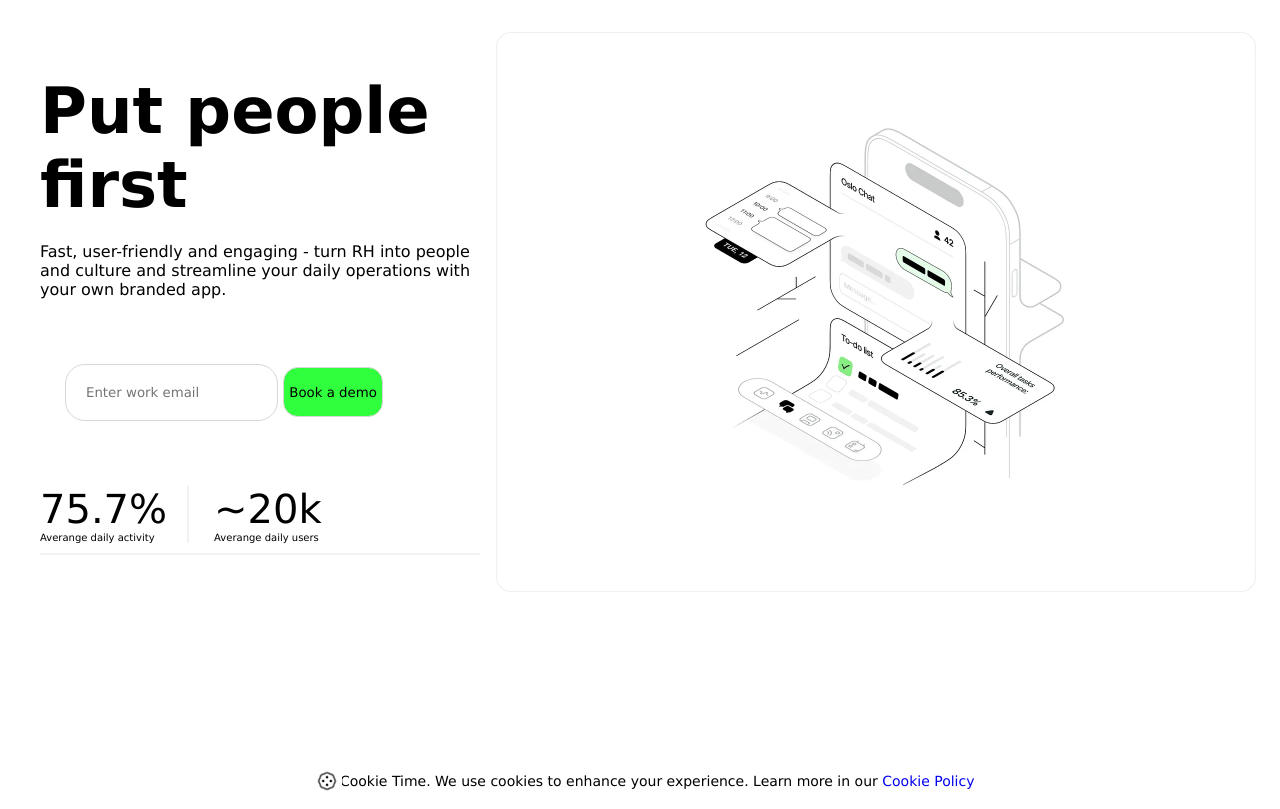
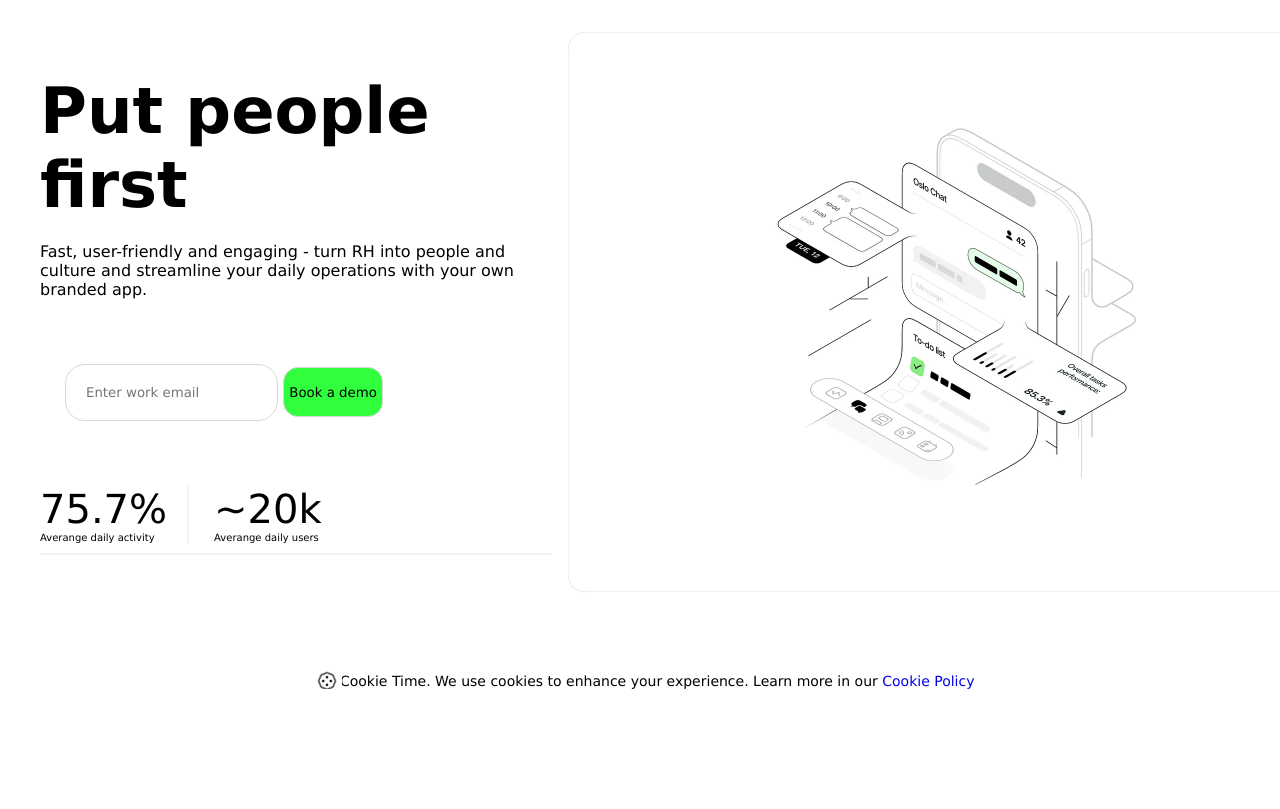
Before and after one commit to Murilodb/landingPage-Monetree, a plain HTML site: page Monotree/index.html in a window 1280 px wide. Shown: the part 68-877 px from the top of the page. After the commit the page ends 800 px from the top, so only its background shows below. Drawn offline with Linux system fonts and the light colour scheme.

Commit message:
Removendo o scroll da pagina

```diff
--- a/Monotree/style.css
+++ b/Monotree/style.css
@@ -6,6 +6,7 @@
     text-decoration: none;
     font-family: Verdana, Geneva, Tahoma, sans-serif;
     background: rgb(255, 255, 255);
+    overflow: hidden;
 }
 
 header {
@@ -158,13 +159,13 @@ main aside .celular {
 }
 
 footer{
-    position: relative;
-    top: 120px;
+  position: relative;
   background-color: rgb(255, 255, 255);
   color: black;
   text-align: center;
   font-size: 14px;
   padding: 20px;
+  top: 20px;
 }
 .cookies{
     position: relative;
```
